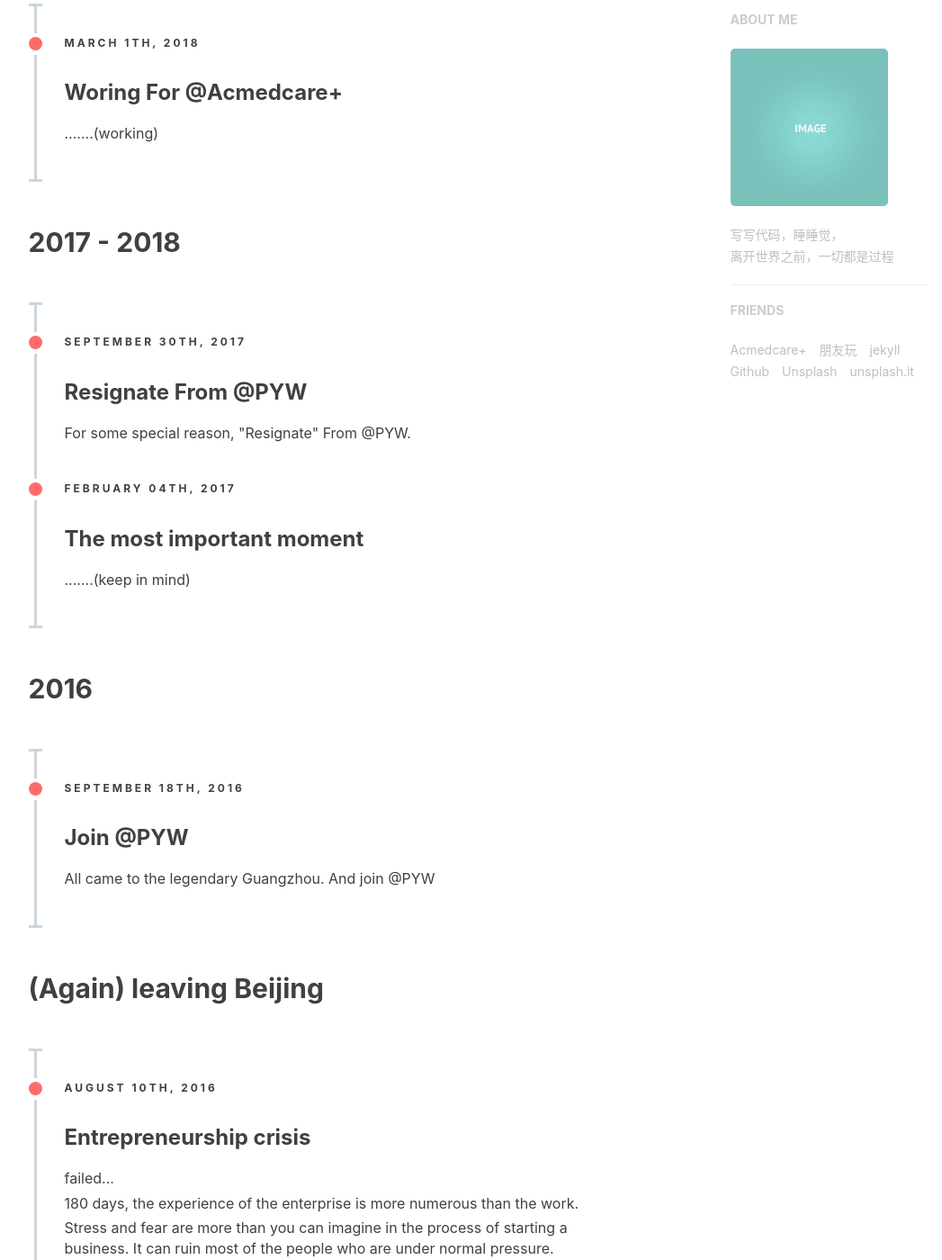
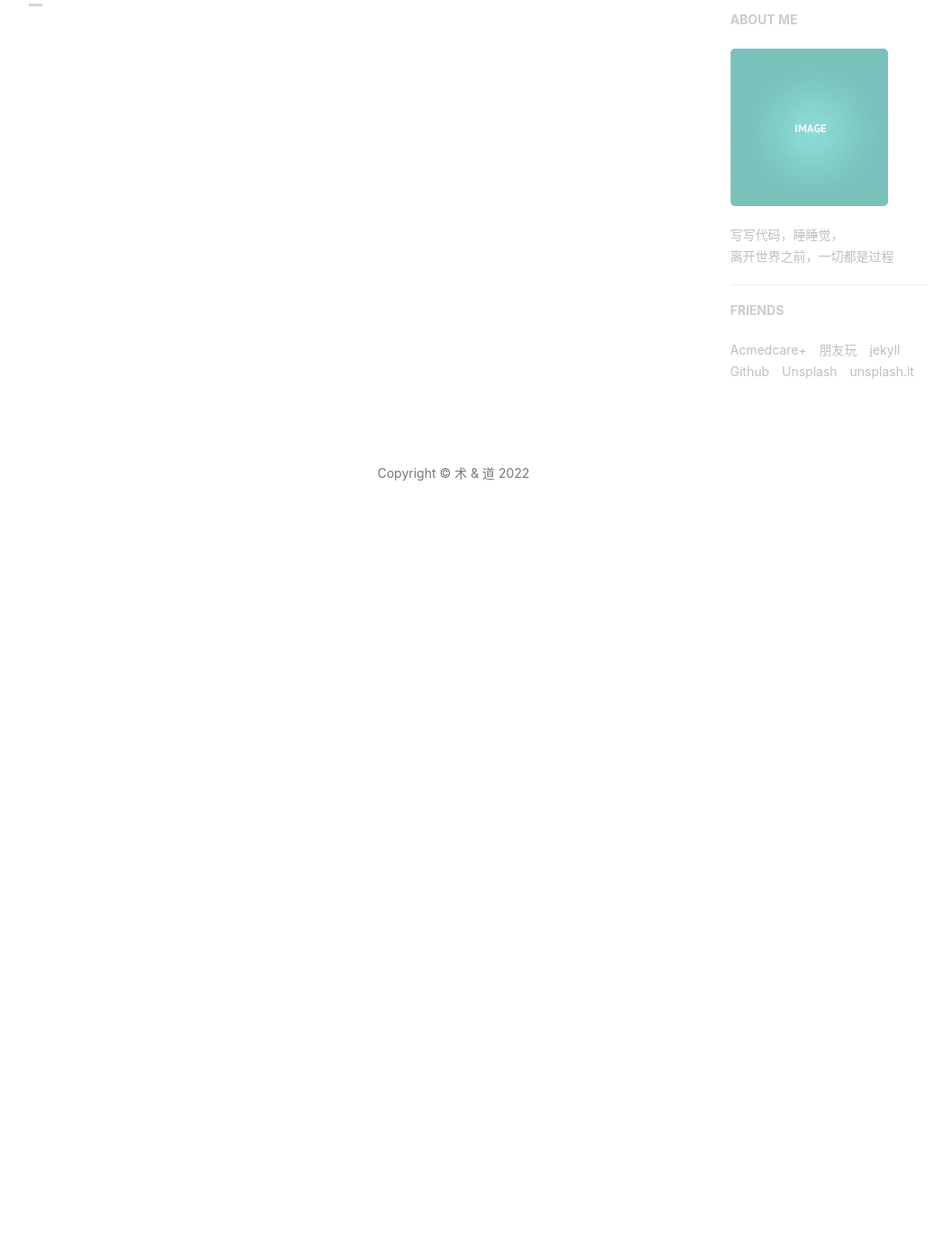
Before and after one commit to misselvexu/misselvexu.github.io, a Jekyll site: the page built from about.html, in a window 1280 px wide and 1400 px high, scrolled down 700 px. Shown: the whole window at 90% size, without its empty margins (136-1183 px from the left). Built offline with Jekyll 4.4.1, drawn with Linux system fonts in a browser that asks for light colours; nearby versions of some CDN libraries; comment, search, counter and statistics services are not loaded; after the commit the page ends 1330 px from its top, so only the background shows below that; some of the changed text lies outside the part shown.

Commit message:
Update en.md

```diff
--- a/_includes/about/en.md
+++ b/_includes/about/en.md
@@ -12,112 +12,9 @@
                     <div class="timeline-info"></div>
                     <div class="timeline-marker"></div>
                     <div class="timeline-content">
-                        <h2 class="timeline-title">2018 ~ now</h2>
+                        <h2 class="timeline-title">2020 ~ now</h2>
                     </div>
                 </li>
-
-                <li class="timeline-item">
-                    <div class="timeline-info">
-                        <span>March 1th, 2018</span>
-                    </div>
-                    <div class="timeline-marker"></div>
-                    <div class="timeline-content">
-                        <h3 class="timeline-title">Woring For @Acmedcare+</h3>
-                        <p>.......(working) </p>
-                    </div>
-                </li>
-
-                <li class="timeline-item period">
-                    <div class="timeline-info"></div>
-                    <div class="timeline-marker"></div>
-                    <div class="timeline-content">
-                        <h2 class="timeline-title">2017 - 2018</h2>
-                    </div>
-                </li>
-
-                <li class="timeline-item">
-                    <div class="timeline-info">
-                        <span>September 30th, 2017</span>
-                    </div>
-                    <div class="timeline-marker"></div>
-                    <div class="timeline-content">
-                        <h3 class="timeline-title">Resignate From @PYW</h3>
-                        <p>For some special reason, "Resignate" From @PYW.</p>
-                    </div>
-                </li>
-                <li class="timeline-item">
-                    <div class="timeline-info">
-                        <span>February 04th, 2017</span>
-                    </div>
-                    <div class="timeline-marker"></div>
-                    <div class="timeline-content">
-                        <h3 class="timeline-title">The most important moment</h3>
-                        <p>.......(keep in mind) </p>
-                    </div>
-                </li>
-
-                <!-- big title -->
-                <li class="timeline-item period">
-                    <div class="timeline-info"></div>
-                    <div class="timeline-marker"></div>
-                    <div class="timeline-content">
-                        <h2 class="timeline-title">2016</h2>
-                    </div>
-                </li>
-
-                <!-- big title items -->
-                <li class="timeline-item">
-                    <div class="timeline-info">
-                        <span>September 18th, 2016</span>
-                    </div>
-                    <div class="timeline-marker"></div>
-                    <div class="timeline-content">
-                        <h3 class="timeline-title">Join @PYW</h3>
-                        <p>All came to the legendary Guangzhou. And join @PYW </p>
-                    </div>
-                </li>
-
-                <!-- big title -->
-                <li class="timeline-item period">
-                    <div class="timeline-info"></div>
-                    <div class="timeline-marker"></div>
-                    <div class="timeline-content">
-                        <h2 class="timeline-title">(Again) leaving Beijing</h2>
-                    </div>
-                </li>
-
-                <li class="timeline-item">
-                    <div class="timeline-info">
-                        <span>August 10th, 2016</span>
-                    </div>
-                    <div class="timeline-marker"></div>
-                    <div class="timeline-content">
-                        <h3 class="timeline-title">Entrepreneurship crisis</h3>
-                        <p>failed...</p>
-                        <p>180 days, the experience of the enterprise is more numerous than the work.</p>
-                        <p>Stress and fear are more than you can imagine in the process of starting a business. It can ruin most of the people who are under normal pressure.</p>
-                    </div>
-                </li>
-
-                <li class="timeline-item">
-                    <div class="timeline-info">
-                        <span>March 10th, 2016</span>
-                    </div>
-                    <div class="timeline-marker"></div>
-                    <div class="timeline-content">
-                        <h3 class="timeline-title">O2O road opening (Entrepreneurship)</h3>
-                        <p>The world doesn't care about your self-esteem, cares about what you do, and then emphasizes how you feel.</p>
-                    </div>
-                </li>
-
-                <li class="timeline-item period">
-                    <div class="timeline-info"></div>
-                    <div class="timeline-marker"></div>
-                    <div class="timeline-content">
-                        <h2 class="timeline-title">keep upgrading ...</h2>
-                    </div>
-                </li>
-
             </ul>
         </div>
     </div>
```
